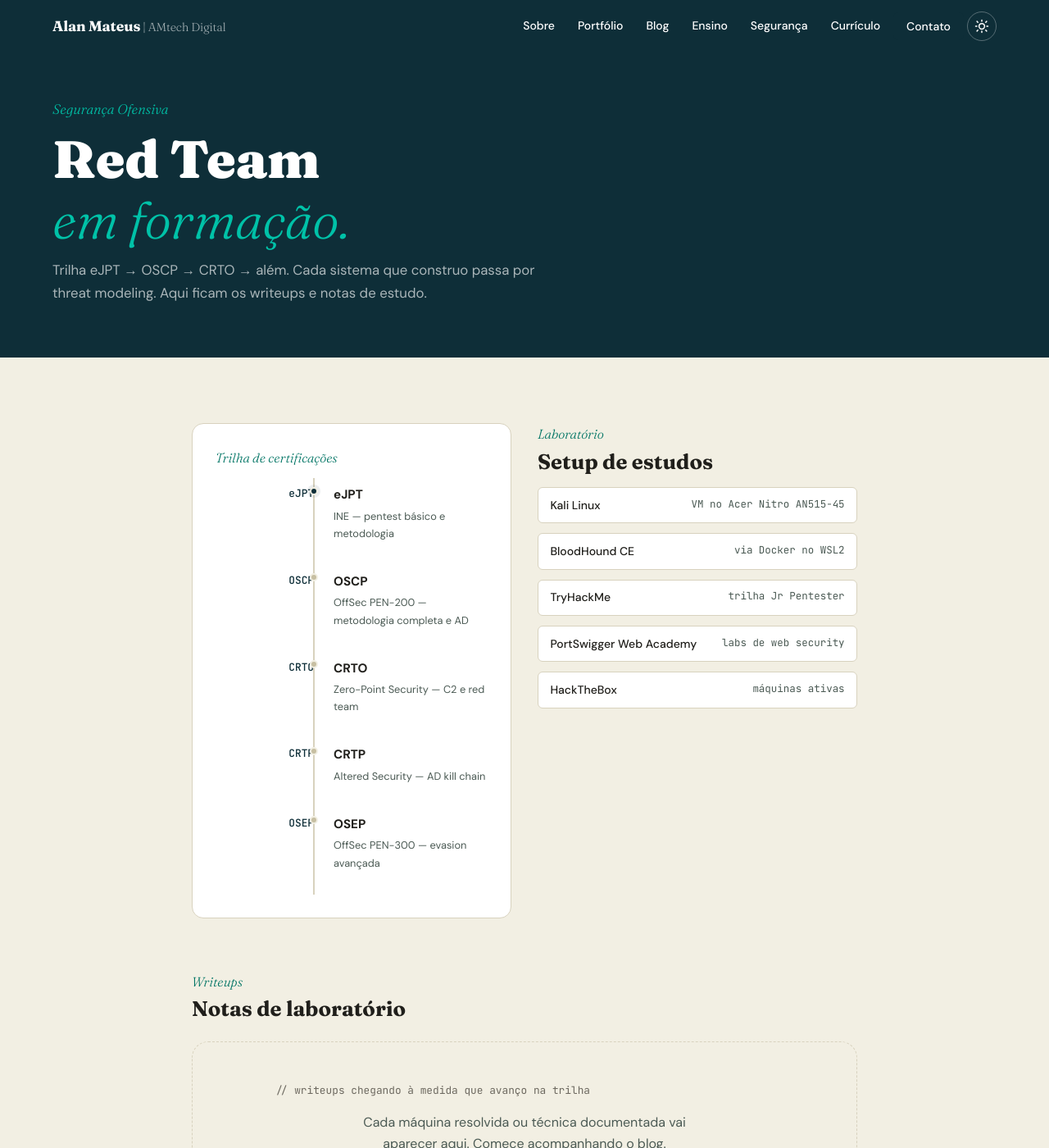
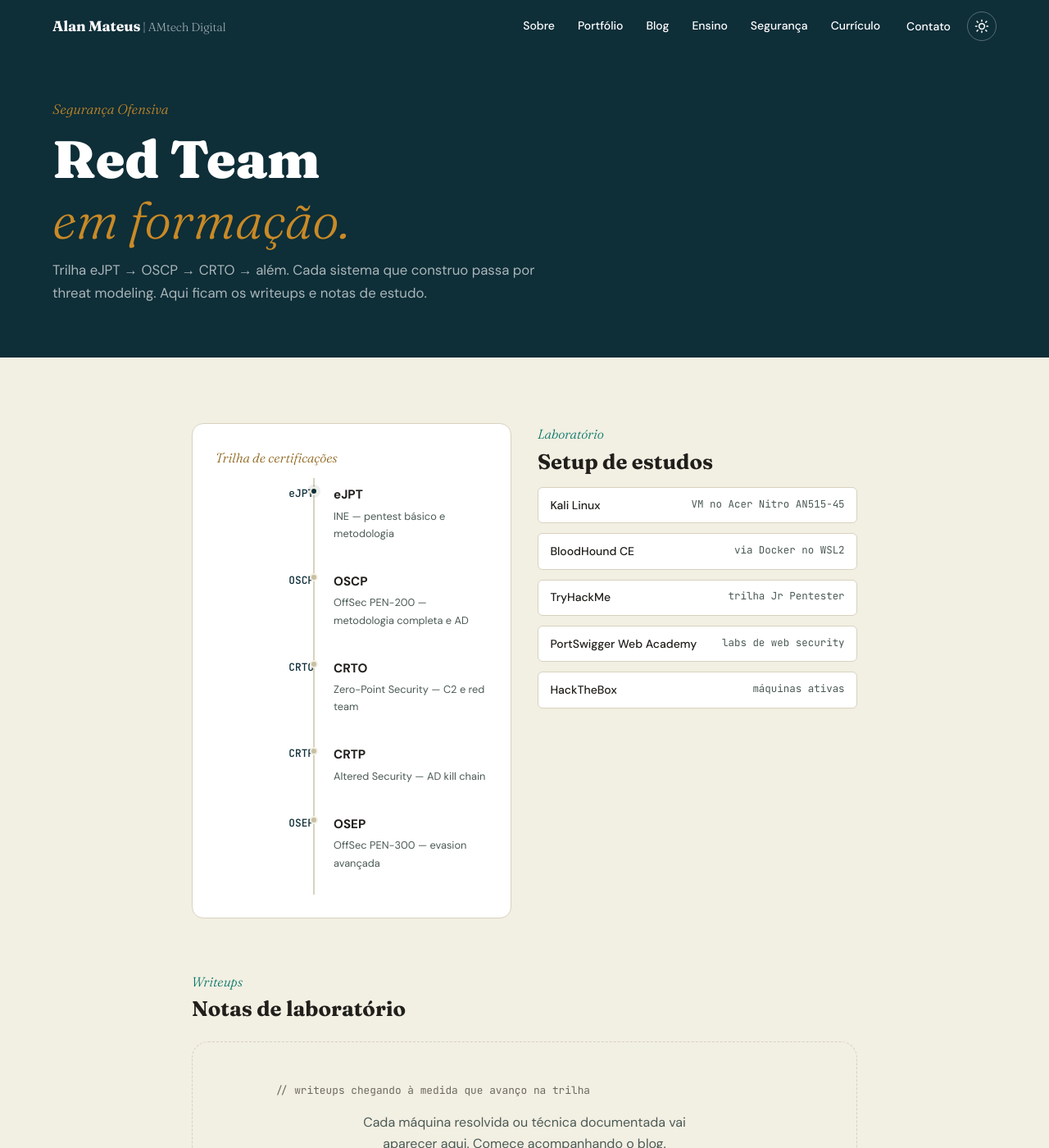
Before and after one commit to AlanMateus17/AlanMateus17.github.io, a Jekyll site: the page built from seguranca/index.html, in a window 1280 px wide and 1400 px high. Shown: the whole window at 82% size. Built offline with Jekyll 4.4.1, drawn with Linux system fonts in a browser that asks for light colours.

Commit message:
Define cor principal (teal) e acento de assunto para Seguranca

```diff
--- a/assets/css/main.css
+++ b/assets/css/main.css
@@ -20,6 +20,9 @@
 
   --accent:       #00C2A8;
   --accent-text:  #007464;
+  --accent-security:      #C98A26;
+  --accent-security-text: #8A5F14;
+  --accent-security-bg:   #1D1A16;
   --accent-glow:  rgba(0,194,168,0.25);
 
   --marker:       #EAAE3D;
@@ -95,6 +98,8 @@
   --paper-link:   #E08659;
 
   --accent-text:  #00C2A8;
+  --accent-security:      #E0A438;
+  --accent-security-text: #E0A438;
 
   --text:         #EDEAE2;
   --text-muted:   #A8A296;
@@ -887,7 +892,7 @@ section + section { padding-top: 0; }
   z-index: 2;
   transition: background var(--transition);
 }
-.trail-item--done .trail-dot { background: var(--accent); }
+.trail-item--done .trail-dot { background: var(--accent-security); }
 .trail-item--active .trail-dot { background: var(--brand); box-shadow: 0 0 0 3px var(--brand-dim); }
 .trail-body {
   padding: 0.5rem 0 1.75rem;
--- a/blog/index.html
+++ b/blog/index.html
@@ -40,7 +40,9 @@ description: "Artigos sobre desenvolvimento .NET, ensino de TI e segurança ofen
       <article class="blog-post-item" data-search="{{ search_blob | escape }}" data-slug="{{ post.slug }}">
         <span class="blog-post-item__num">{{ forloop.index | prepend: '0' | slice: -2, 2 }}</span>
         <div>
-          <p class="blog-post-item__cat">{{ post.categories | first | default: 'Blog' }}
+          {% assign categoria_item = post.categories | first | default: 'Blog' %}
+          {% assign categoria_item_lower = categoria_item | downcase %}
+          <p class="blog-post-item__cat"{% if categoria_item_lower contains 'segur' %} style="color:var(--accent-security-text);"{% endif %}>{{ categoria_item }}
             <span class="blog-post-item__read-badge" hidden><svg width="11" height="11" viewBox="0 0 20 20" fill="none" aria-hidden="true"><path d="M4 10.5L8 14.5L16 6" stroke="currentColor" stroke-width="2.5" stroke-linecap="round" stroke-linejoin="round"/></svg> Lido</span>
           </p>
           <h2 class="blog-post-item__title"><a href="{{ post.url | relative_url }}">{{ post.title }}</a></h2>
--- a/seguranca/index.html
+++ b/seguranca/index.html
@@ -5,8 +5,8 @@ description: "Trilha de estudos em segurança ofensiva — eJPT, OSCP e além. W
 ---
 <header class="page-hero">
   <div class="container">
-    <p class="page-hero__eyebrow">Segurança Ofensiva</p>
-    <h1 class="page-hero__title">Red Team<br><em style="font-weight:300;color:var(--accent)">em formação.</em></h1>
+    <p class="page-hero__eyebrow" style="color:var(--accent-security);">Segurança Ofensiva</p>
+    <h1 class="page-hero__title">Red Team<br><em style="font-weight:300;color:var(--accent-security)">em formação.</em></h1>
     <p class="page-hero__desc">Trilha eJPT → OSCP → CRTO → além. Cada sistema que construo passa por threat modeling. Aqui ficam os writeups e notas de estudo.</p>
   </div>
 </header>
@@ -14,7 +14,7 @@ description: "Trilha de estudos em segurança ofensiva — eJPT, OSCP e além. W
   <div class="container" style="max-width:860px;">
     <div class="seguranca-grid" style="margin-bottom:4rem;">
       <div style="background:var(--surface);border:1.5px solid var(--border);border-radius:var(--radius-lg);padding:1.75rem;">
-        <p style="font-family:var(--font-display);font-style:italic;font-size:1rem;color:var(--accent-text);margin-bottom:0.75rem;">Trilha de certificações</p>
+        <p style="font-family:var(--font-display);font-style:italic;font-size:1rem;color:var(--accent-security-text);margin-bottom:0.75rem;">Trilha de certificações</p>
         <div class="trail">
           {% assign certs = "eJPT|INE — pentest básico e metodologia|active;OSCP|OffSec PEN-200 — metodologia completa e AD|plan;CRTO|Zero-Point Security — C2 e red team|plan;CRTP|Altered Security — AD kill chain|plan;OSEP|OffSec PEN-300 — evasion avançada|plan" | split: ";" %}
           {% for cert in certs %}
```
Also changed, not shown: _layouts/post.html (+7 -1 lines).
